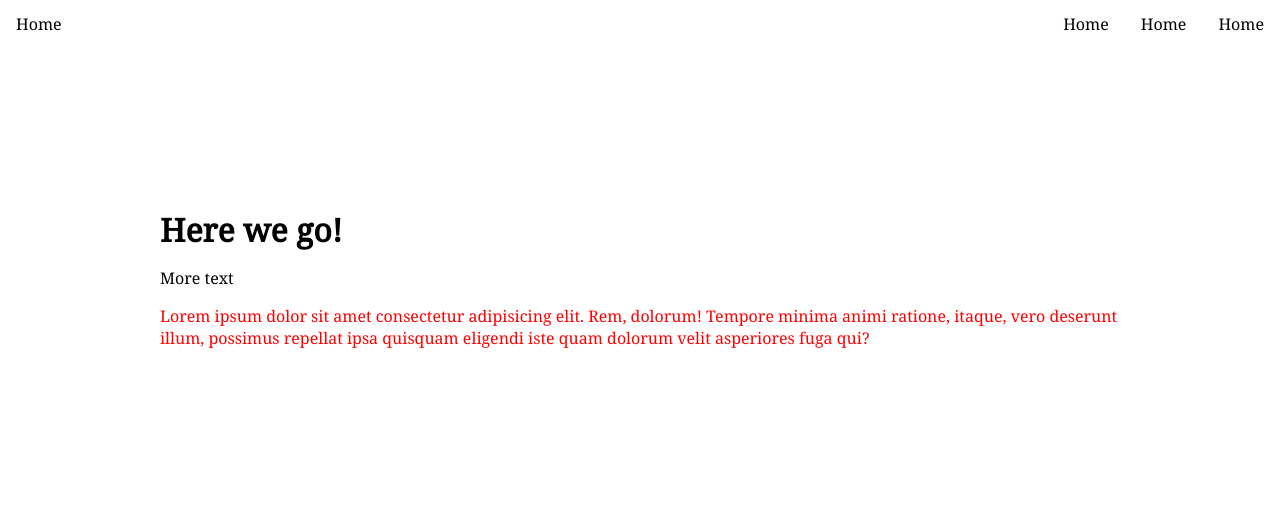
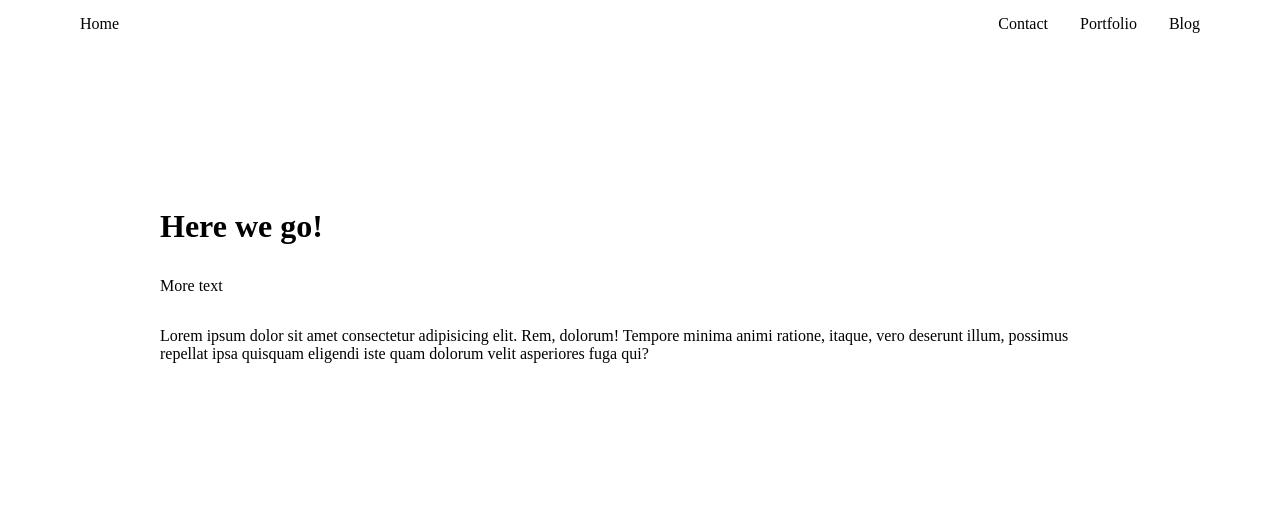
Before and after one commit to laurivaananen/laurivaananen, a Django app: template blog/templates/base.html in a window 1280 px wide. Shown: the top 522 px of the page. Run offline with Django 3.2, Linux system fonts and the light colour scheme; the template is opened without the code that fills it, so the values that code supplies are empty.

Commit message:
More changes to layout

```diff
--- a/blog/models.py
+++ b/blog/models.py
@@ -35,7 +35,7 @@ class PortfolioIndexPage(Page):
 class StoryBlock(blocks.StreamBlock):
     h2 = blocks.CharBlock(icon='title')
     paragraph = blocks.RichTextBlock()
-    image = ImageChooserBlock(),
+    image = ImageChooserBlock()
     code = CodeBlock(label='Code')
 
 class PortfolioPage(Page):
--- a/blog/static/blog/css/base.css
+++ b/blog/static/blog/css/base.css
@@ -1,12 +1,8 @@
 * {
-    font-family: 'Noto Serif', serif;
+    /* font-family: 'Noto Serif', serif; */
     margin: 0;
     padding: 0;
     border: 0;
-}
-
-p {
-    color: red;
 }
 
 body {
@@ -18,6 +14,7 @@ body {
 nav {
     grid-column: 1 / -1;
     grid-row: 1 / 2;
+    padding: 0 4rem;
 }
 
 nav ul li:not(:first-child) {
@@ -43,7 +40,11 @@ nav ul li a:hover {
 main {
     grid-column: 2 / 3;
     grid-row: 2 / -1;
-    padding: 10rem 0 0 0;
+    padding: 10rem 0;
     display: grid;
-    grid-row-gap: 1rem;
+    grid-row-gap: 2rem;
 }
+
+main article section {
+    margin-bottom: 2em;
+}
--- a/blog/templates/base.html
+++ b/blog/templates/base.html
@@ -13,10 +13,10 @@
 <body>
     <nav>
         <ul>
-            <li><a href="#">Home</a></li>
-            <li><a href="#">Home</a></li>
-            <li><a href="#">Home</a></li>
-            <li><a href="#">Home</a></li>
+            <li><a href="/">Home</a></li>
+            <li><a href="/blog/">Blog</a></li>
+            <li><a href="/portfolio/">Portfolio</a></li>
+            <li><a href="/contact/">Contact</a></li>
         </ul>
     </nav>
     <main>
--- a/blog/templates/blog/portfolio_page.html
+++ b/blog/templates/blog/portfolio_page.html
@@ -5,6 +5,9 @@
 {% block content %}
 
 <article>
+    <section>
+        <h1>{{ page.title }}</h1>
+    </section>
     {% for block in page.body %}
         {% if block.block_type == 'heading' %}
             <h1>{{ block.value }}</h1>
--- a/requirements.txt
+++ b/requirements.txt
@@ -1,5 +1,5 @@
 Django==2.0
-psycopg2
+psycopg2-binary
 gunicorn
 wagtail
 wagtailcodeblock
```
Also changed, not shown: blog/migrations/0002_auto_20180921_1356.py (added), 1 other file.
